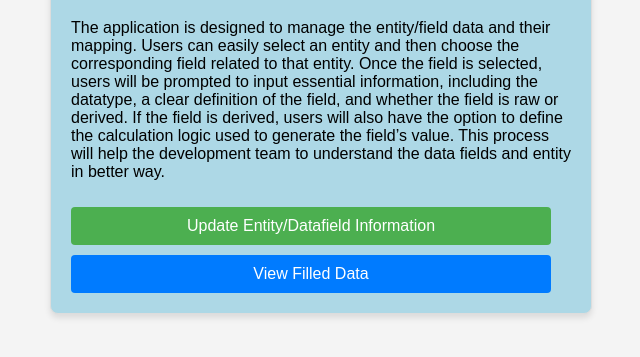
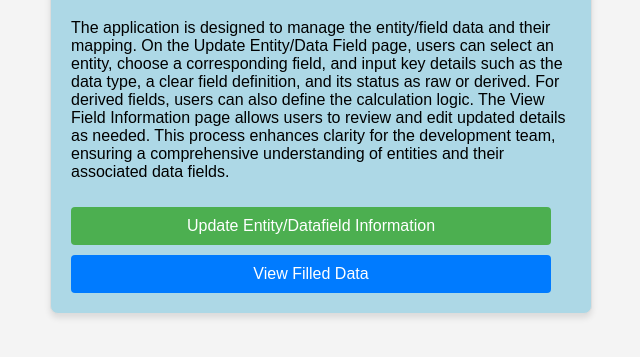
Before and after one commit to surya-astic/FieldUpdateApp, a plain HTML site: page index.html in a window 1280 px wide. Shown: the part 169-526 px from the top of the page, without its empty margins (319-959 px from the left). Drawn offline with Linux system fonts and the light colour scheme.

Commit message:
Update index.html

```diff
--- a/index.html
+++ b/index.html
@@ -3,7 +3,7 @@
 <head>
     <meta charset="UTF-8">
     <meta name="viewport" content="width=device-width, initial-scale=1.0">
-    <title>Home page</title>
+    <title>Home</title>
     <style>
         body {
             font-family: Arial, sans-serif;
@@ -112,7 +112,11 @@
     <form id="update-form">
         <h1 style="text-align: center;">Welcome to TAF NL Entity Attribute mapping page</h1>
 
-	<p>The application is designed to manage the entity/field data and their mapping. Users can easily select an entity and then choose the corresponding field related to that entity. Once the field is selected, users will be prompted to input essential information, including the datatype, a clear definition of the field, and whether the field is raw or derived. If the field is derived, users will also have the option to define the calculation logic used to generate the field’s value. This process will help the development team to understand the data fields and entity in better way.</p>
+	<p>
+	The application is designed to manage the entity/field data and their mapping.
+		On the Update Entity/Data Field page, users can select an entity, choose a corresponding field, and input key details such as the data type, a clear field definition, and its status as raw or derived. For derived fields, users can also define the calculation logic.
+		The View Field Information page allows users to review and edit updated details as needed.
+	This process enhances clarity for the development team, ensuring a comprehensive understanding of entities and their associated data fields.</p>
 
         <!-- Link styled as a button for "Update Entity/Datafield Information" -->
         <a href="createform.html" class="button-link">Update Entity/Datafield Information</a>
```
